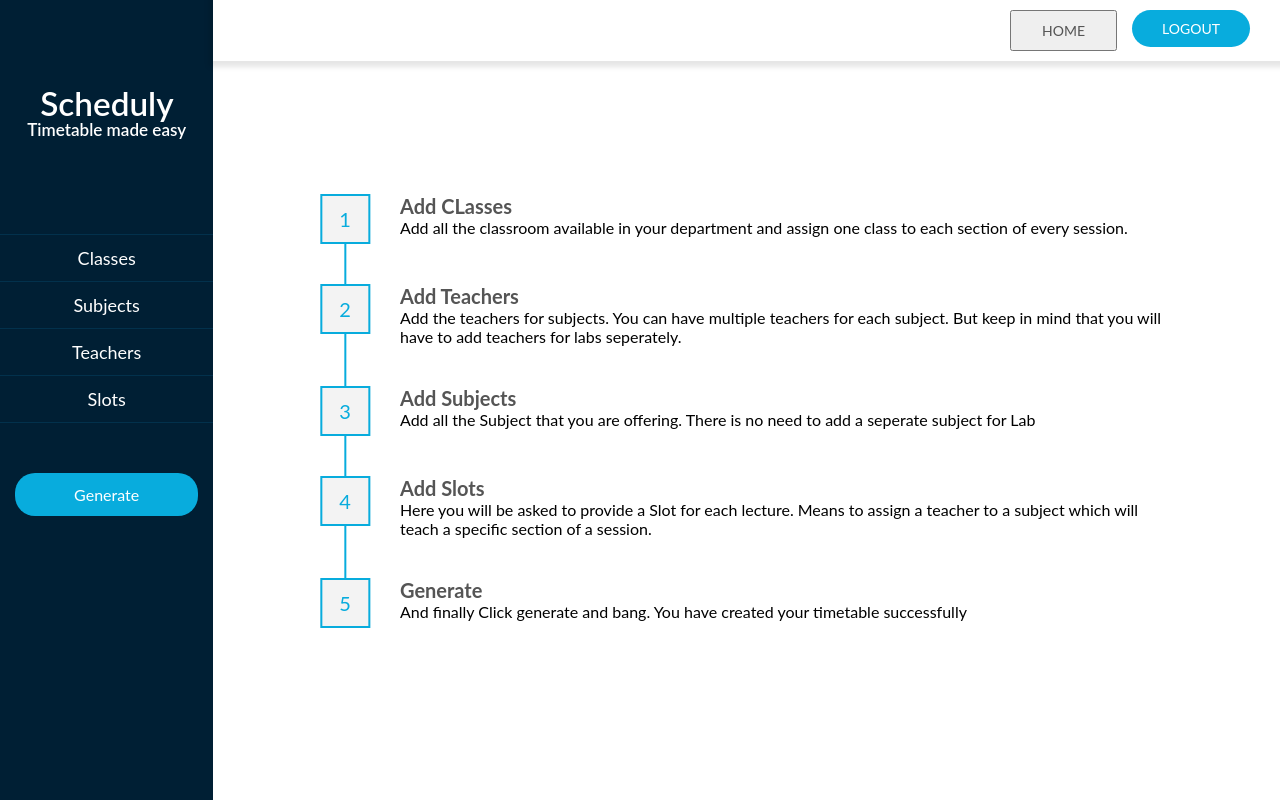
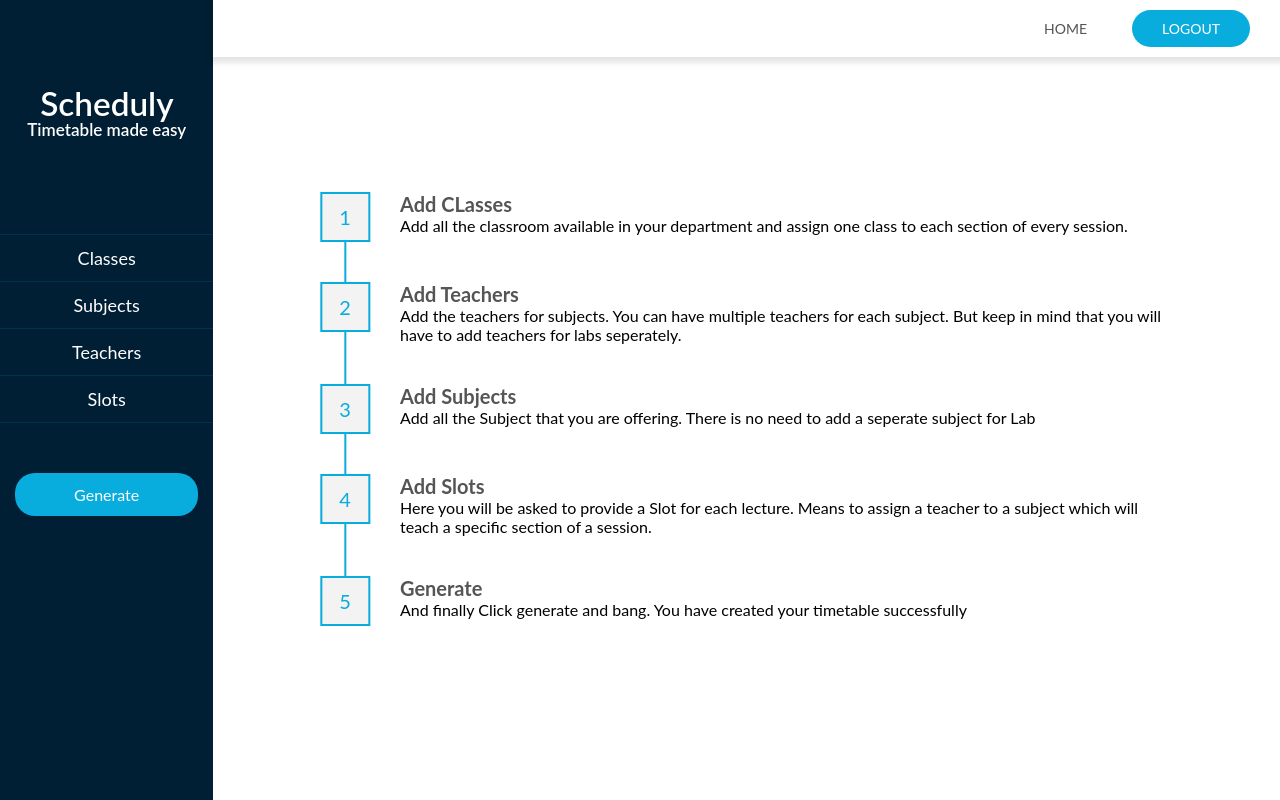
Before and after one commit to ghulamghousdev/Scheduly, a React (Create React App) app in the folder frontend/: page /dashboard in a window 1280 px wide. Built offline with nearby package versions, Linux system fonts and the light colour scheme.

Commit message:
Added styling for home Button

```diff
--- a/frontend/src/styles/dashboard.scss
+++ b/frontend/src/styles/dashboard.scss
@@ -167,3 +167,9 @@
     flex: 1;
     position: relative;
 }
+
+.secondary-menu__link{
+    border: none;
+    background-color: #ffffff;
+    cursor: pointer;
+}
```
